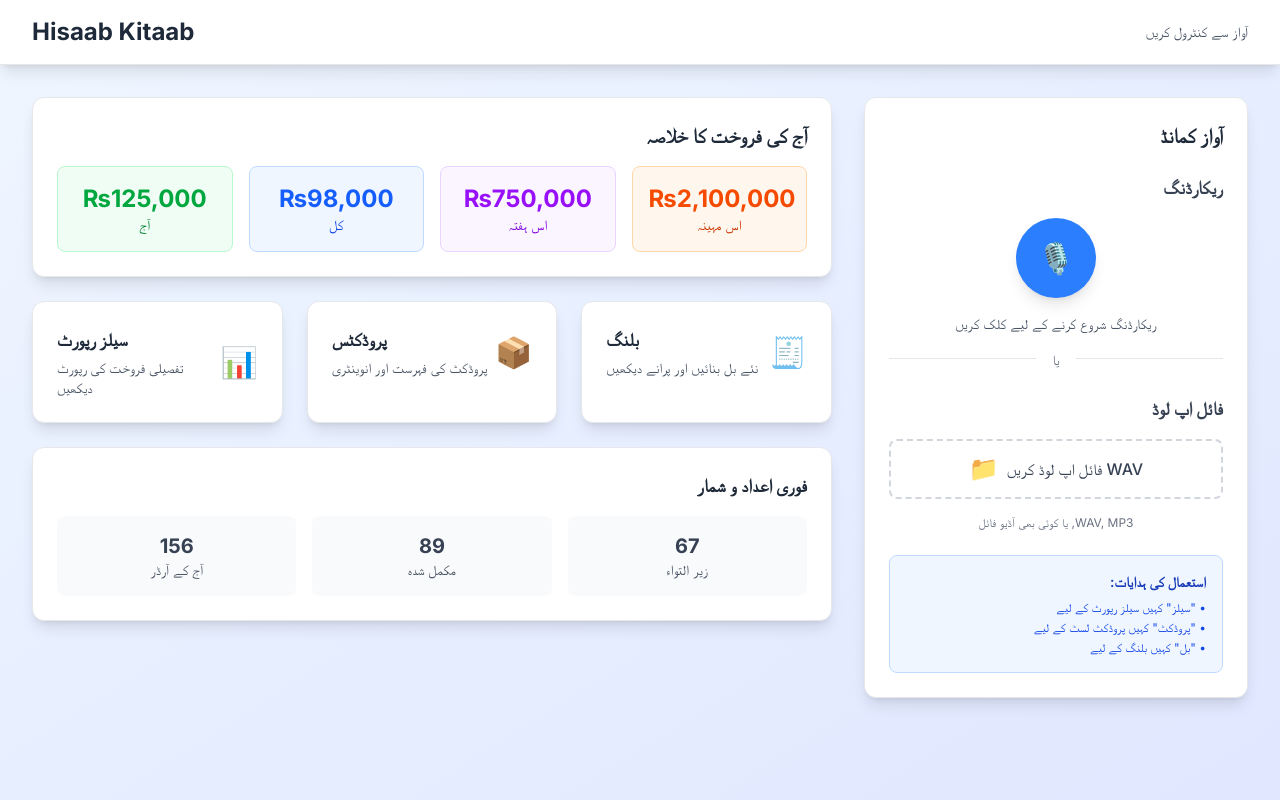
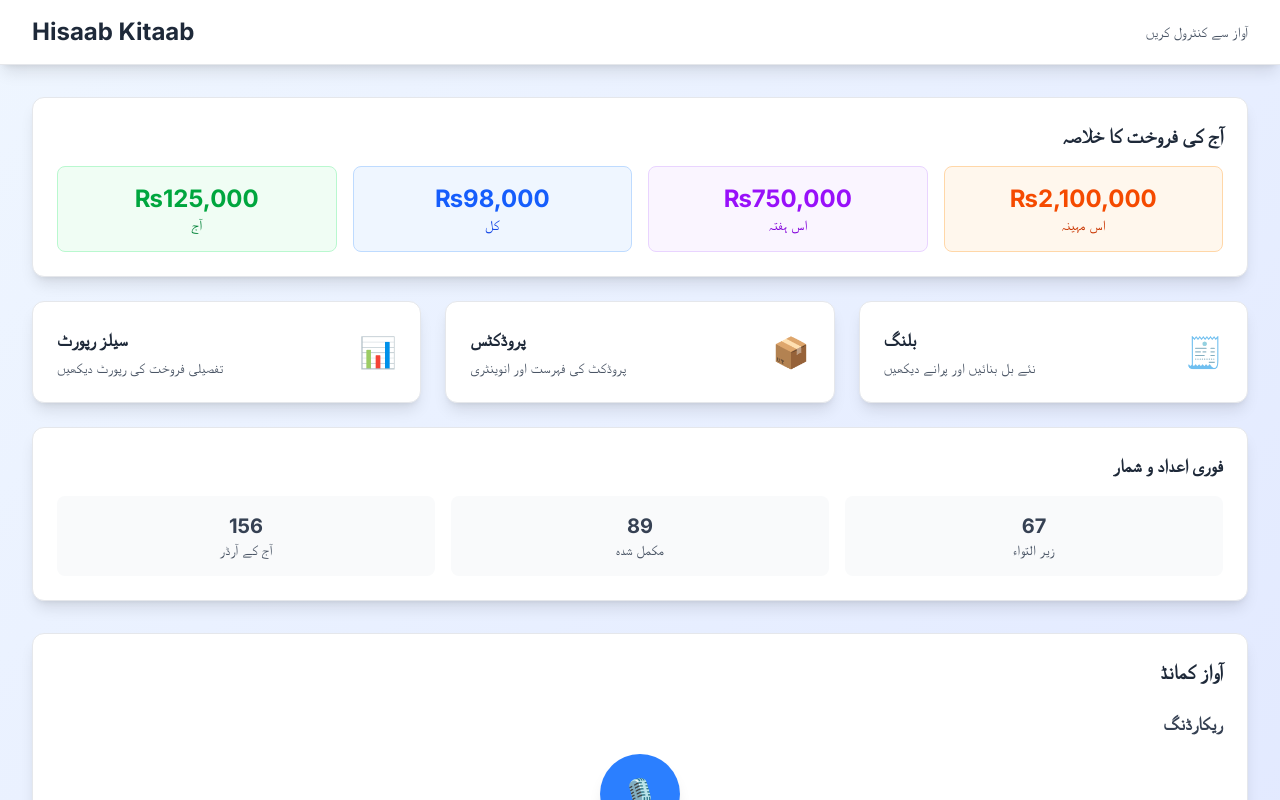
Before and after one commit to DaniaZehra/VoiceAI_HackWeek, a Next.js app in the folder voice-pos-app-frontend/: page / in a window 1280 px wide. Shown: the top 800 px of the page. Built offline with nearby package versions, Linux system fonts and the light colour scheme.

Commit message:
UI changes

```diff
--- a/voice-pos-app-frontend/src/app/page.tsx
+++ b/voice-pos-app-frontend/src/app/page.tsx
@@ -54,14 +54,14 @@ export default function Home() {
 
       {/* Main Content */}
       <main className="max-w-7xl mx-auto px-4 sm:px-6 lg:px-8 py-8">
-        <div className="grid grid-cols-1 lg:grid-cols-3 gap-8">
+        <div className="space-y-8">
           {/* Dashboard Section */}
-          <div className="lg:col-span-2">
+          <div className="w-full">
             <Dashboard />
           </div>
 
           {/* Voice Command Section */}
-          <div className="lg:col-span-1">
+          <div className="w-full">
             <VoiceCommand onVoiceResponse={handleVoiceResponse} />
 
             {/* Transcription Display */}
```
Also changed, not shown: voice-pos-app-frontend/src/components/VoiceCommand.tsx (line endings or trailing spaces).
